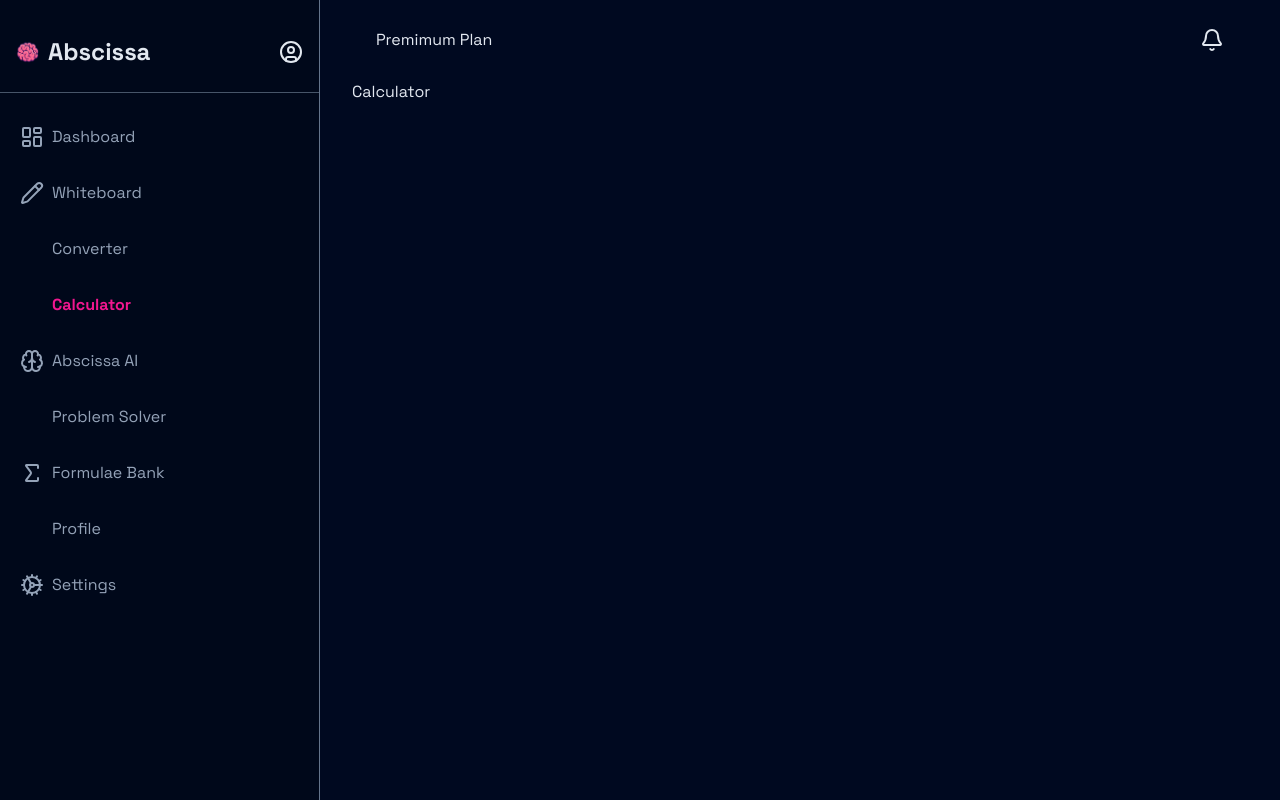
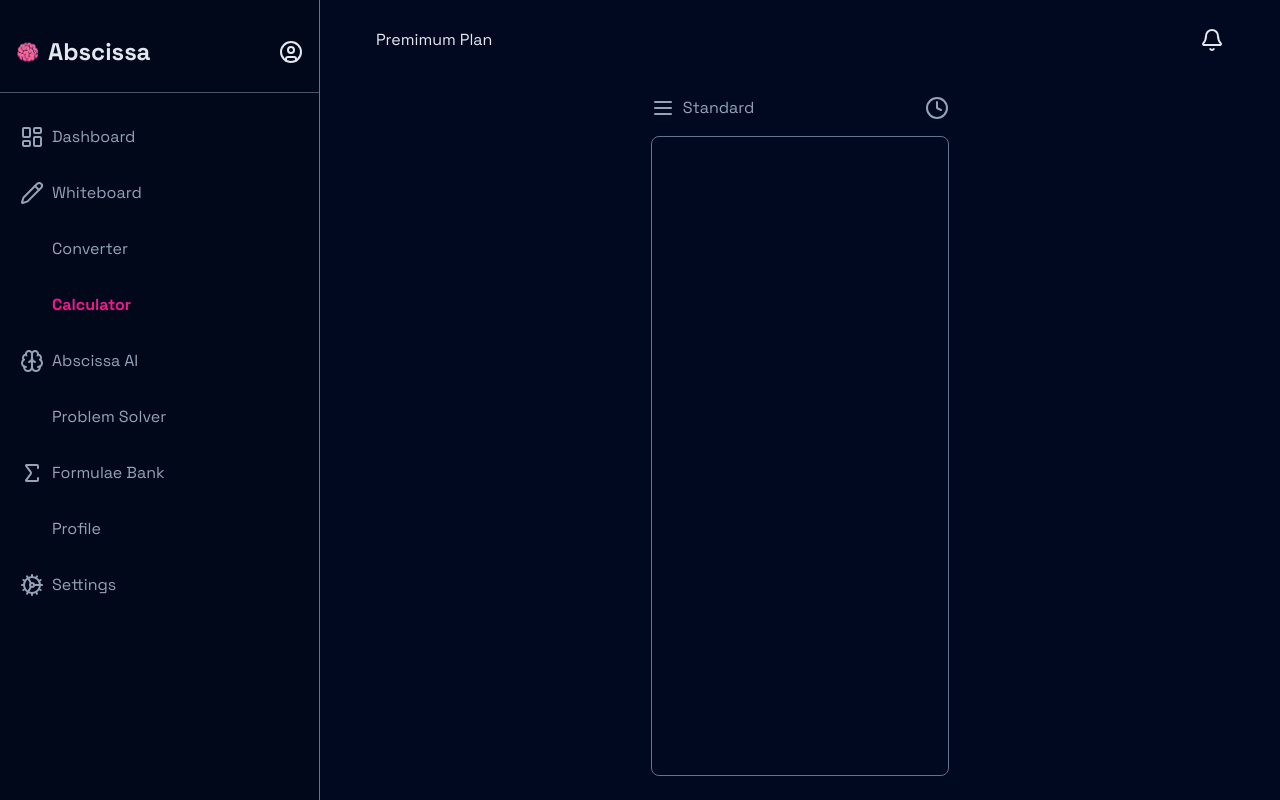
Before and after one commit to fisayo-dev/abscissa, a React (Vite) app in the folder frontend/: page /calculator in a window 1280 px wide. Built offline with nearby package versions, Linux system fonts and the light colour scheme; some icons are missing.

Commit message:
jsx: building calculator

```diff
--- a/frontend/src/pages/Private/Calculator.jsx
+++ b/frontend/src/pages/Private/Calculator.jsx
@@ -1,7 +1,27 @@
+import { Clock, Menu } from "lucide-react";
+import { useState, useEffect } from "react";
+
 const Calculator = () => {
+  const [screen1, setScreen1] = useState("");
+  const [screen2, setScreen2] = useState("");
   return (
-    <div>Calculator</div>
-  )
-}
+    <div className="w-4/5 md:w-1/3 mx-auto">
+      <div className="mt-4 grid gap-4">
+        <div className="flex items-center text-slate-400 justify-between">
+          <div className="flex items-center gap-2 hover:text-slate-100 cursor-pointer">
+            <Menu className="h-6 w-6" />
+            <p>Standard</p>
+          </div>
+          <div className="flex items-center gap-2 hover:text-slate-100 cursor-pointer">
+            <Clock className="h-6 w-6" />
+          </div>
+        </div>
+        <div className="h-[80vh] border-[0.12rem] rounded-lg border-slate-500">
+          <div className="grid"></div>
+        </div>
+      </div>
+    </div>
+  );
+};
 
-export default Calculator
+export default Calculator;
```
